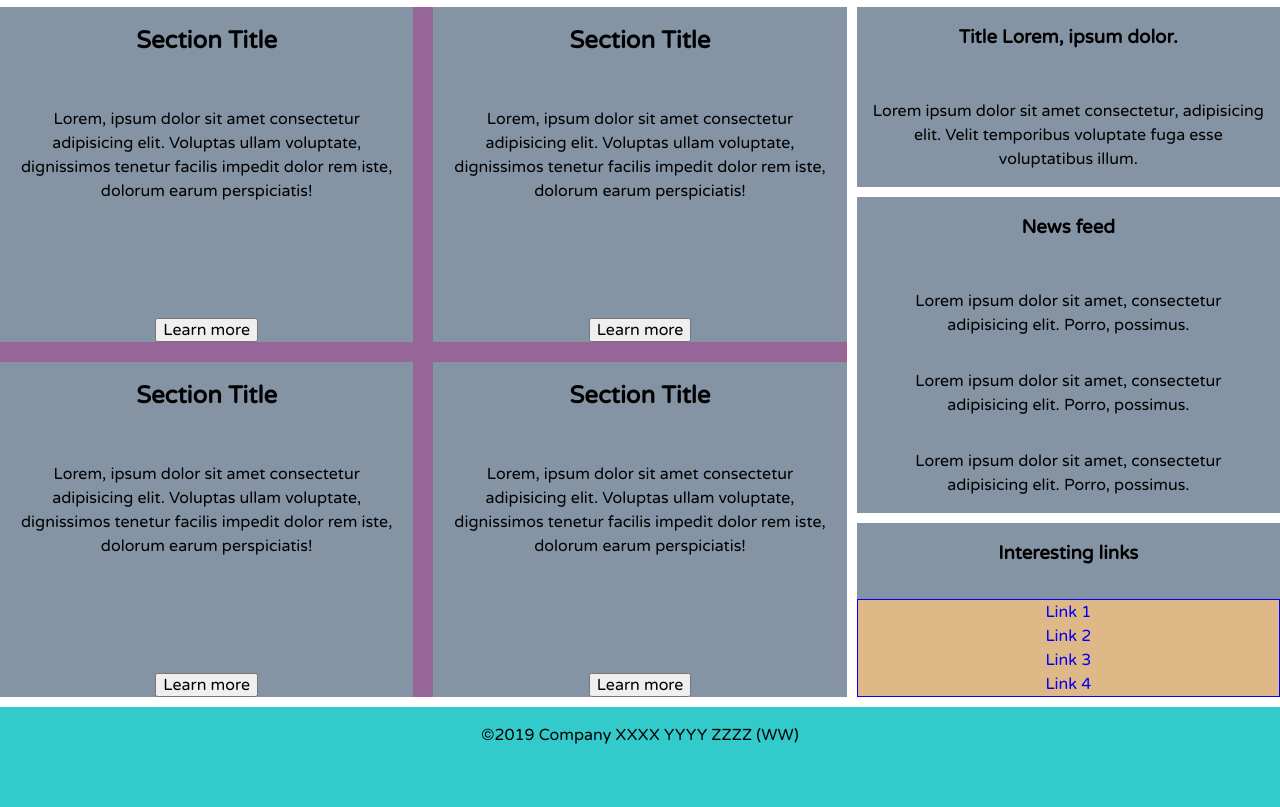
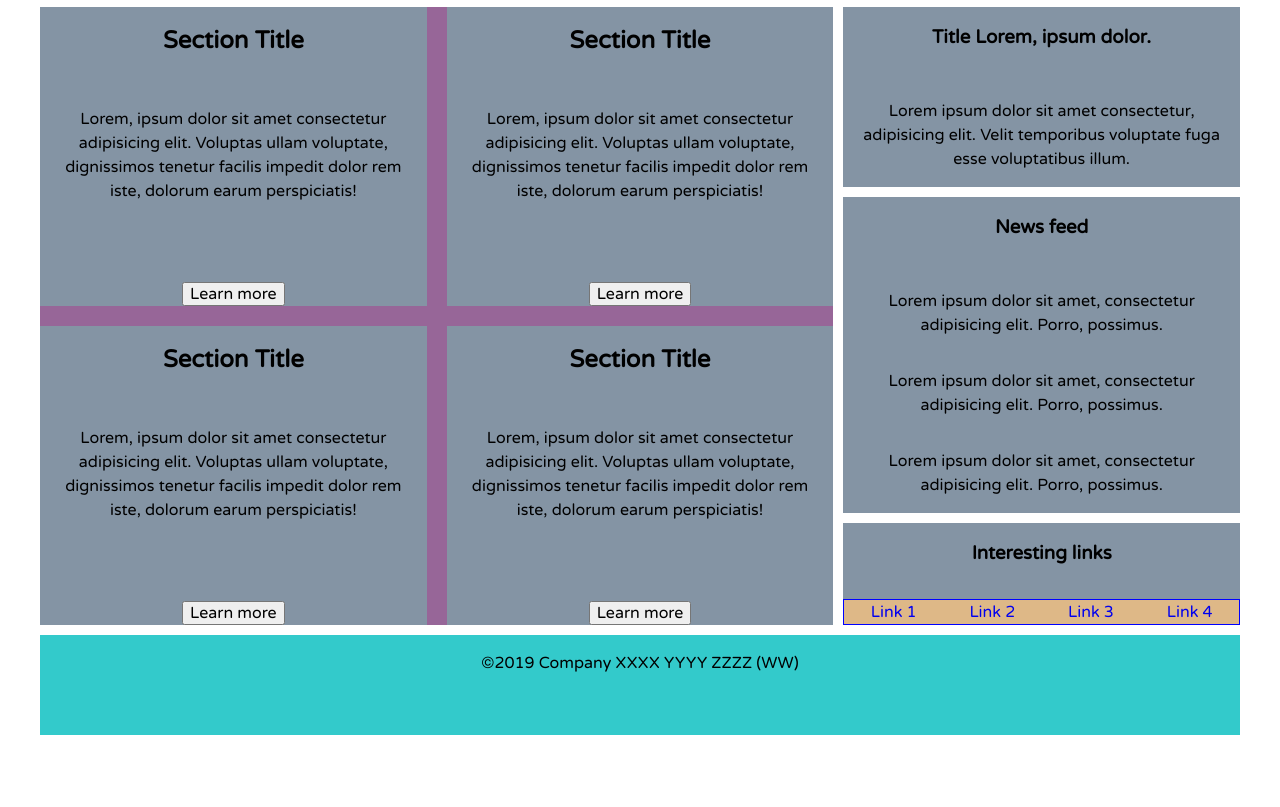
Before and after one commit to Danyvi/practice_site, a plain HTML site: page index.html in a window 1280 px wide. Shown: the part 103-910 px from the top of the page. After the commit the page ends 838 px from the top, so only its background shows below. Drawn offline with Linux system fonts and the light colour scheme.

Commit message:
aligned nav

```diff
--- a/css/mediaqueries.css
+++ b/css/mediaqueries.css
@@ -60,7 +60,6 @@ footer {
   /* ******* ******* ******* ******* */
   header {
     display: flex;
-    /* justify-content: center; */
   }
 
   .site-logo {
@@ -75,6 +74,15 @@ footer {
   }
   .middle {
     display: flex;
+    width: 50%;
+  }
+
+  ul {
+    width: 100%;
+    display: flex;
+    /* flex-flow: row nowrap; */
+    justify-content: space-around;
+    align-items: center;
   }
   /* ******* ******* ******* ******* */
   main {
@@ -85,9 +93,6 @@ footer {
     grid-gap: 20px;
   }
 
-  /* main {
-    margin: 2em auto;
-  } */
   .card {
     display: flex;
     flex-direction: column;
--- a/css/page.css
+++ b/css/page.css
@@ -10,6 +10,11 @@ body {
   line-height: 1.5;
 }
 
+.grid {
+  max-width: 1200px;
+  margin-left: auto;
+  margin-right: auto;
+}
 h1,
 h2,
 h3,
```
